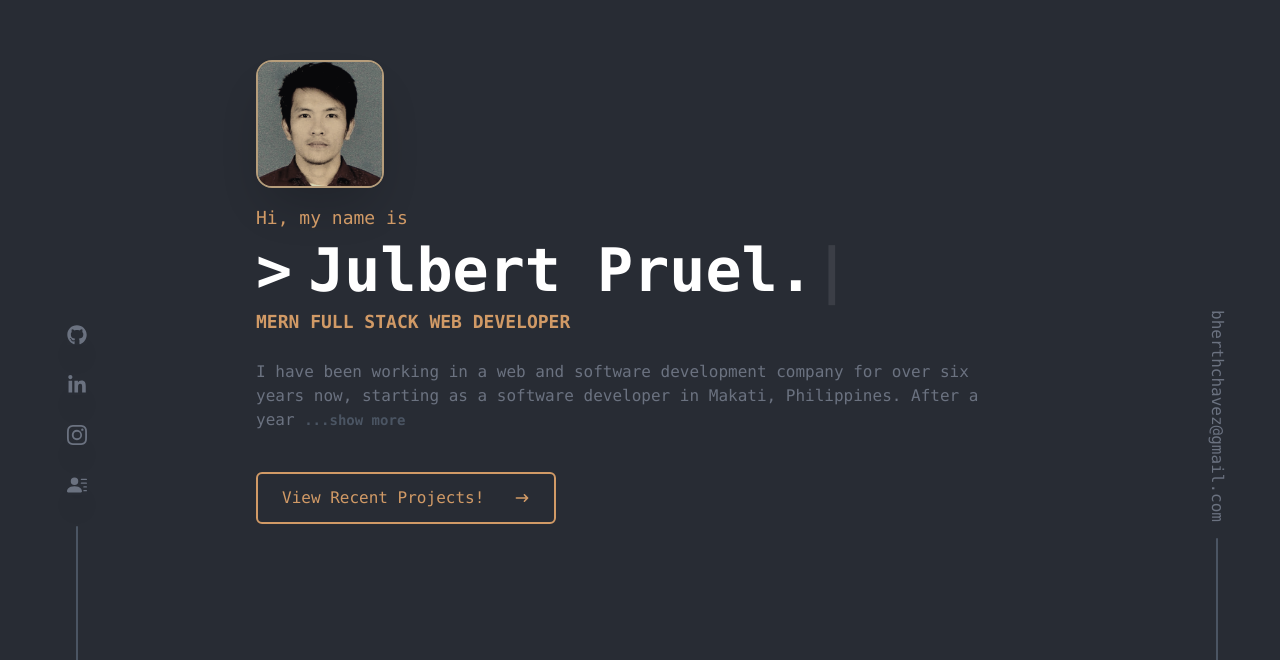
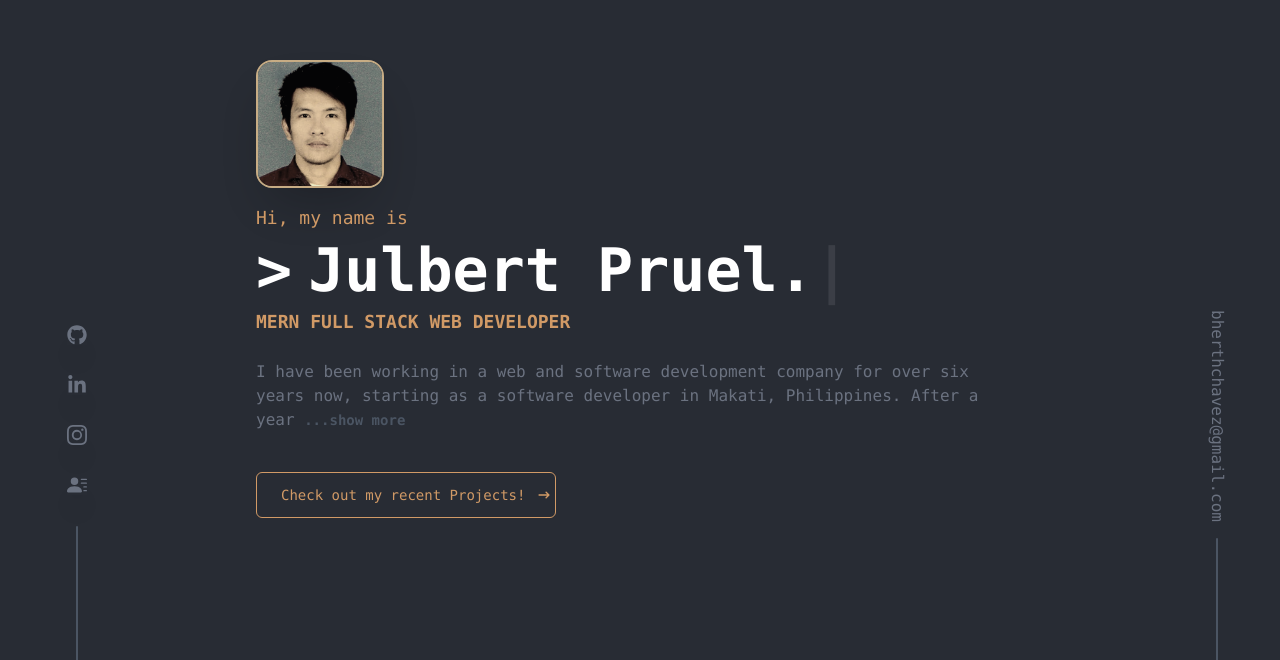
Before and after one commit to bherthchavez/my-react-portfolio, a React (Create React App) app: page / in a window 1280 px wide. Shown: the part 140-800 px from the top of the page. Built offline with nearby package versions, Linux system fonts and the light colour scheme.

Commit message:
Update Head.jsx

```diff
--- a/src/components/Head.jsx
+++ b/src/components/Head.jsx
@@ -17,7 +17,7 @@ function Head() {
   return (
     <div name='home' className={'text-white'}>
       <div className={`max-w-[800px] mt-[-70px] w-full h-auto sm:h-screen mx-auto text-left flex flex-col justify-center px-4`}>
-        <img data-aos="flip-left" src={mypic} alt='Me' className='border-[#d19a66] border-2 mt-[200px] h-32 w-32 rounded-2xl shadow-2xl sepia-[80%] opacity-80  hover:sepia-0 hover:opacity-100 transition ease-in-out hover:-translate-y-1 hover:scale-102 duration-300' />
+        <img data-aos="flip-left" src={mypic} alt='Me' className='border-[#d19a66] border-2 mt-[200px] h-32 w-32 rounded-2xl shadow-2xl sepia-[80%] opacity-90  hover:sepia-0 hover:opacity-100 transition ease-in-out hover:-translate-y-1 hover:scale-102 duration-300' />
         <div className='max-w-[1240px]'>
           <div className='w-full my-4'>
             <p data-aos="fade-left"
@@ -58,8 +58,8 @@ function Head() {
         </div>
         <Link className='w-64 h-12 mb-16 md:mb-0' to='projects' smooth={true} duration={500}>
           <span data-aos="fade-left"
-            data-aos-delay="500" className='whitespace-nowrap md:text-base text-sm border-[1px] md:border-2 group px-6 flex justify-between text-center items-center border-[#d19a66] w-[270px] md:w-[300px] rounded-md font-medium  py-3 text-[#d19a66] hover:bg-[#343943] hover:border-[#343943] cursor-pointer'>
-            View Recent Projects!
+            data-aos-delay="500" className='whitespace-nowrap md:text-sm text-xs border md:border-1 group px-6 flex justify-between text-center items-center border-[#d19a66] w-[270px] md:w-[300px] rounded-md font-medium  py-3 text-[#d19a66] hover:bg-[#343943] hover:border-[#343943] cursor-pointer'>
+            Check out my recent Projects!
             <span className='group-hover:rotate-90 duration-300'>
               <HiArrowNarrowRight className='ml-3 ' />
             </span>
```
